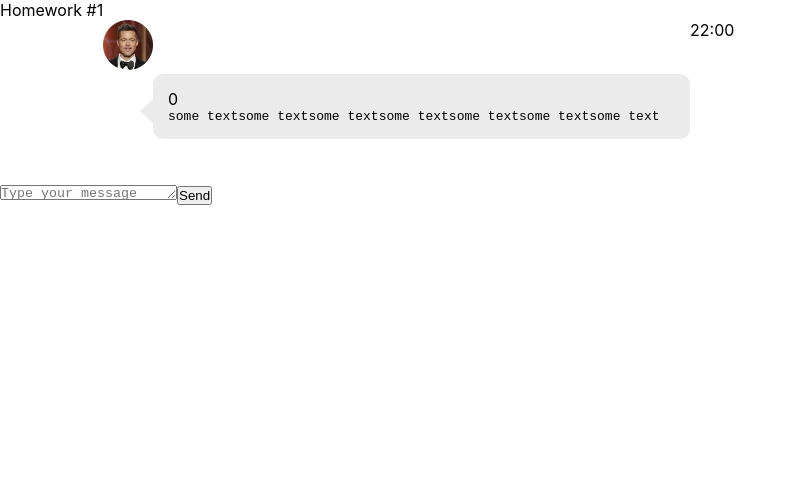
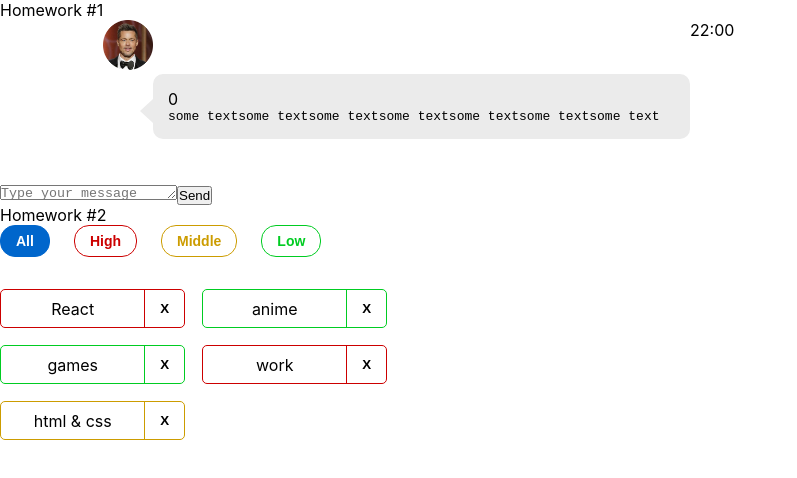
Before and after one commit to boris-zaslavskiy/hws2-master, a React (Create React App) app: page / in a window 1280 px wide. Shown: the top 478 px of the page, without its empty margins (0-797 px from the left). Built offline with nearby package versions, Linux system fonts and the light colour scheme.

Commit message:
2st commit

```diff
--- a/src/s1-main/App.tsx
+++ b/src/s1-main/App.tsx
@@ -1,13 +1,14 @@
 import React from 'react'
 import s from './App.module.css'
 import HW1 from '../s2-homeworks/hw01/HW1'
+import HW2 from "../s2-homeworks/hw02/HW2";
 
 function App() {
     return (
         <div className={s.App}>
             <HW1/>
             {/*раскомментировать по ходу выполнения*/}
-            {/*<HW2/>*/}
+            <HW2/>
             {/*<HW3/>*/}
             {/*<HW4/>*/}
 
--- a/src/s2-homeworks/hw02/HW2.tsx
+++ b/src/s2-homeworks/hw02/HW2.tsx
@@ -17,16 +17,16 @@ import s2 from '../../s1-main/App.module.css'
 * */
 
 // types
-export type AffairPriorityType = any // need to fix any
+export type AffairPriorityType = 'high' | 'low' | 'middle' // need to fix any
 export type AffairType = {
-    _id: any // need to fix any
-    name: any // need to fix any
+    _id: number // need to fix any
+    name: string // need to fix any
     priority: AffairPriorityType
 }
 export type FilterType = 'all' | AffairPriorityType
 
 // constants
-const defaultAffairs: any = [ // need to fix any
+const defaultAffairs: Array<AffairType> = [ // need to fix any
     {_id: 1, name: 'React', priority: 'high'}, // студенты могут изменить содержимое name и количество элементов в массиве, ...priority не менять!
     {_id: 2, name: 'anime', priority: 'low'},
     {_id: 3, name: 'games', priority: 'low'},
@@ -35,23 +35,36 @@ const defaultAffairs: any = [ // need to fix any
 ]
 
 // pure helper functions
-export const filterAffairs = (affairs: any, filter: any): any => { // need to fix any
+export const filterAffairs = (affairs: Array<AffairType>, filter: FilterType): Array<AffairType> => { // need to fix any
+    let res: Array<AffairType> = affairs.filter((affair) => {
+        if (filter == 'all') {
+            return true;
+        }
+        if (affair.priority == filter) {
+            return true;
+        }
+        return false;
+    })
 
-
-    return affairs // need to fix
+    return res // need to fix
 }
-export const deleteAffair = (affairs: any, _id: any): any => { // need to fix any
-
-    return affairs // need to fix
+export const deleteAffair = (affairs: Array<AffairType>, _id: number): Array<AffairType> => { // need to fix any
+ //   debugger;
+    let res: Array<AffairType> = affairs.filter((affair) => {
+        return affair._id != _id
+    })
+    return res // need to fix
 }
 
 function HW2() {
-    const [affairs, setAffairs] = useState<any>(defaultAffairs) // need to fix any
+    const [affairs, setAffairs] = useState<Array<AffairType>>(defaultAffairs) // need to fix any
     const [filter, setFilter] = useState<FilterType>('all')
 
     const filteredAffairs = filterAffairs(affairs, filter)
-    const deleteAffairCallback = (_id: any) => { // need to fix any
+    const deleteAffairCallback = (_id: number) => { // need to fix any
         // need to fix
+
+        setAffairs(deleteAffair(affairs,_id))
     }
 
     return (
--- a/src/s2-homeworks/hw02/affairs/Affairs.tsx
+++ b/src/s2-homeworks/hw02/affairs/Affairs.tsx
@@ -1,27 +1,28 @@
 import React from 'react'
 import Affair from './affair/Affair'
-import {AffairType, FilterType} from '../HW2'
+import {AffairType, filterAffairs, FilterType} from '../HW2'
 import s from './Affairs.module.css'
 
 type AffairsPropsType = {
-    data: any // need to fix any
-    setFilter: any
-    deleteAffairCallback: any
+    data: Array<AffairType> // need to fix any
+    setFilter: Function
+    deleteAffairCallback: Function
     filter: FilterType
 }
 
 function Affairs(props: AffairsPropsType) {
+    //  debugger;
     const setAll = () => {
-        // need to fix
+        props.setFilter('all');
     }
     const setHigh = () => {
-        // need to fix
+        props.setFilter('high');
     }
     const setMiddle = () => {
-        // need to fix
+        props.setFilter('middle');
     }
     const setLow = () => {
-        // need to fix
+        props.setFilter('low');
     }
 
     const cnAll = s.button + ' ' + s.all + (props.filter === 'all' ? ' ' + s.active : '')
--- a/src/s2-homeworks/hw02/affairs/affair/Affair.tsx
+++ b/src/s2-homeworks/hw02/affairs/affair/Affair.tsx
@@ -1,16 +1,17 @@
 import React from 'react'
-import { AffairType } from '../../HW2'
+import {AffairType} from '../../HW2'
 import s from './Affair.module.css'
 import s2 from '../Affairs.module.css'
 
 type AffairPropsType = {
     // key не нужно типизировать
     affair: AffairType
-    deleteAffairCallback: any // need to fix any
+    deleteAffairCallback: Function // need to fix any
 }
 
 function Affair(props: AffairPropsType) {
     const deleteCallback = () => {
+        props.deleteAffairCallback(props.affair._id);
         // need to fix
     }
 
@@ -25,12 +26,12 @@ function Affair(props: AffairPropsType) {
         >
             <div id={'hw2-name-' + props.affair._id} className={nameClass}>
                 {/*создаёт студент*/}
-
+                {props.affair.name}
                 {/**/}
             </div>
             <div id={'hw2-priority-' + props.affair._id} hidden>
                 {/*создаёт студент*/}
-
+                {props.affair.priority}
                 {/**/}
             </div>
 
@@ -38,7 +39,7 @@ function Affair(props: AffairPropsType) {
                 id={'hw2-button-delete-' + props.affair._id}
                 className={buttonClass}
                 // need to fix
-
+                onClick={deleteCallback}
             >
                 {/*текст кнопки могут изменить студенты*/}
                 X
```
Also changed, not shown: 7 other files (tests, documents, lock files or other folders).
